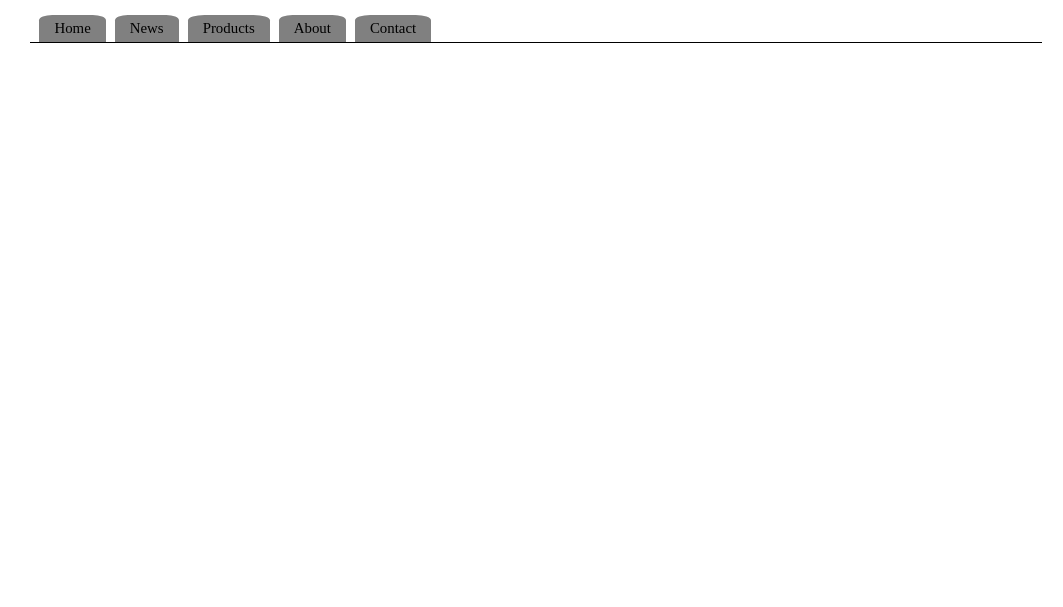
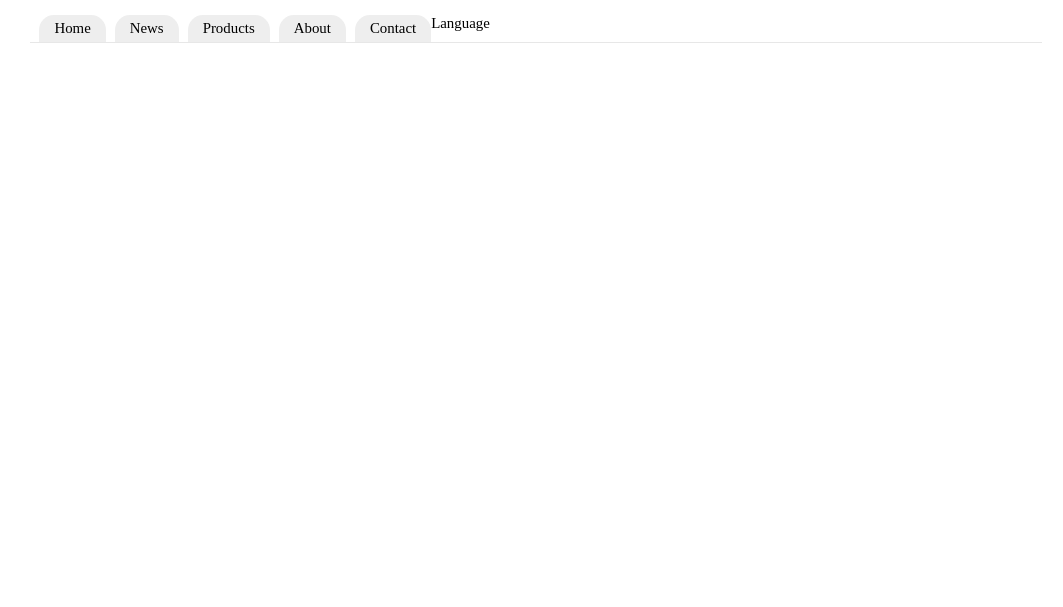
Before and after one commit to Davcer99/Drumbeat, a plain HTML site: page index.html in a window 1280 px wide. Shown: the part 193-800 px from the top of the page, without its empty margins (104-1167 px from the left). Drawn offline with Linux system fonts and the light colour scheme.

Commit message:
Cambios head

```diff
--- a/css/estilos.css
+++ b/css/estilos.css
@@ -30,6 +30,10 @@ h1{
     display: inline-block;
     text-decoration: none;
     color: black;
+}
+
+#contenedorNavegacion{
+    height: auto;
 }
 
 #header_navigation{
@@ -66,13 +70,11 @@ header h1{
 
 #navegacion{
     float:left;
-    width:100%;
-
     font-size:93%;
     line-height:normal;
     width: 80%;
     margin: 0 10% 0 10%;
-    border-bottom: solid 1px;
+    border-bottom: solid 1px rgb(231, 231, 231);
 
 }
 
@@ -80,16 +82,12 @@ header h1{
     margin:0;
     padding:0;
     list-style:none;
-
-
 }
 
 #navegacion li{
     float:left;
     margin:0;
     padding:0 0 0 9px;
-
-
 }
 
 #navegacion a{
@@ -98,9 +96,8 @@ header h1{
     float:left;
     text-decoration: none;
     color: black;
-    background-color: grey;
-    border-radius: 20% 20% 0 0;
-
+    background-color: rgb(238, 238, 238);
+    border-radius: 15px 15px 0 0;
 }
 
 @media (max-width:1900px){
--- a/index.html
+++ b/index.html
@@ -27,6 +27,7 @@
         </div>
         <h1 id="titulo">Drumbeat Learning,Freedom and the Web Festival</h1>
     </header>
+    <div id="contenedorNavegacion">
         <nav id="navegacion">
             <ul>
                 <li><a href="#">Home</a></li>
@@ -35,7 +36,18 @@
                 <li><a href="#">About</a></li>
                 <li><a href="#">Contact</a></li>
             </ul>
+            <label>Language</label>
+            <div>
+
+            </div>
         </nav>
+        <nav id="idioma">
+
+
+
+        </nav>
+    </div>
+
 
 </body>
 </html>
```
Lines whose indentation alone changed are shown as unchanged.
